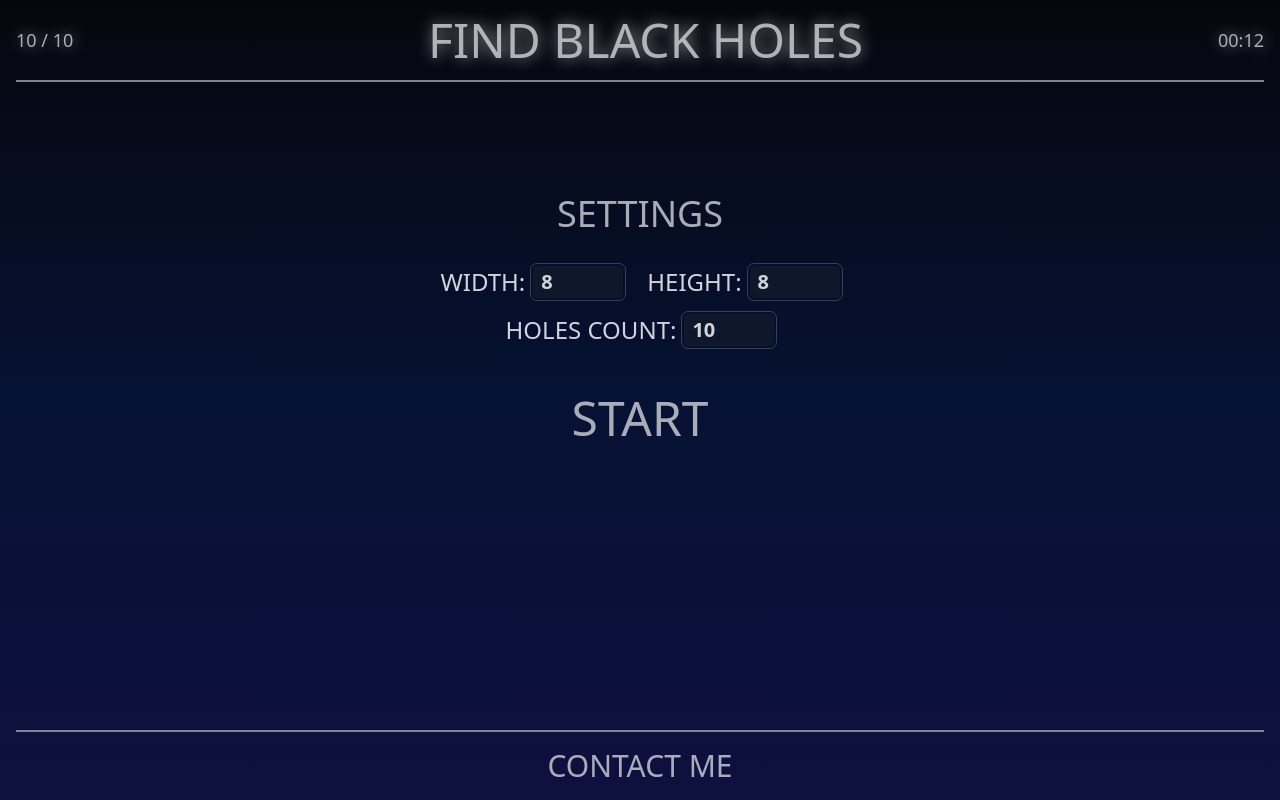
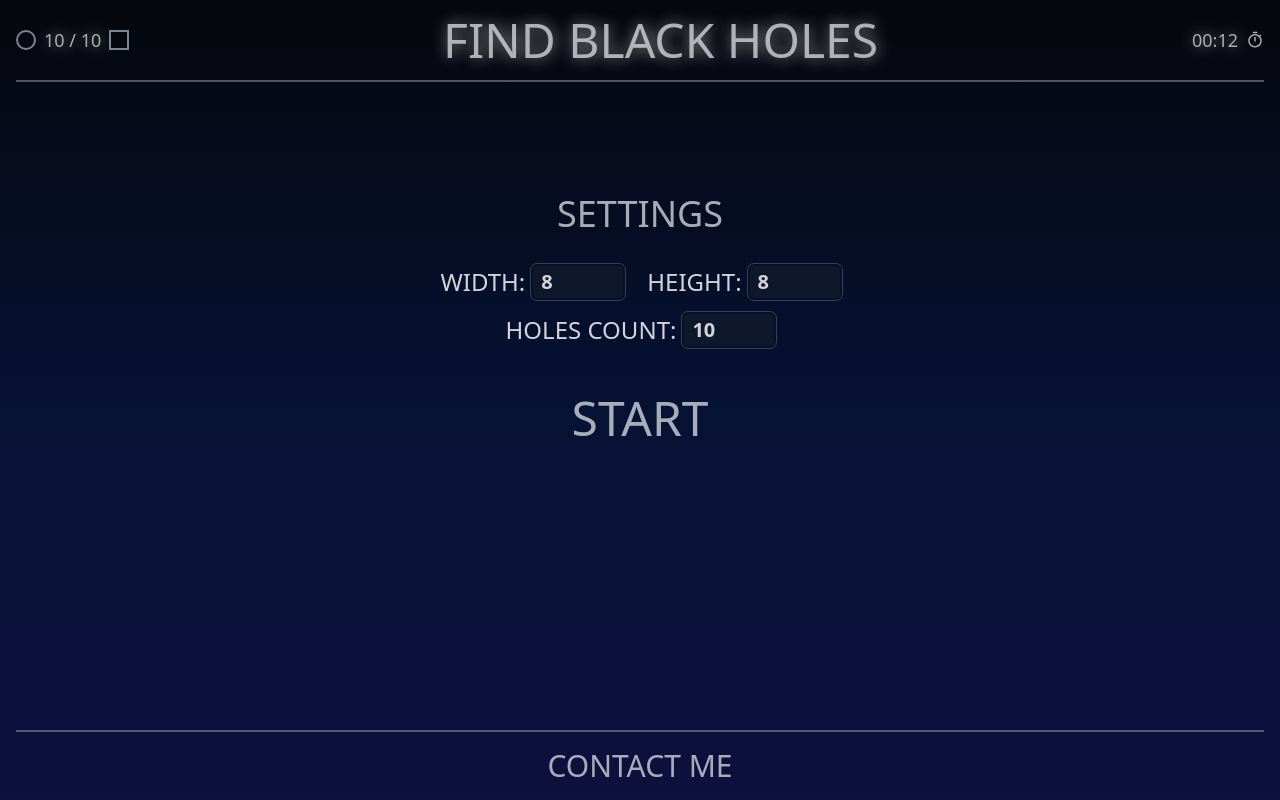
Before and after one commit to Nedilko/black-hole, a React (Create React App) app: page / in a window 1280 px wide. Built offline with nearby package versions, Linux system fonts and the light colour scheme.

Commit message:
ui adjustements

```diff
--- a/src/App.tsx
+++ b/src/App.tsx
@@ -54,7 +54,7 @@ function App() {
   return (
     <div className="font-extralight bg-gradient-to-b from-[#06070d] via-[#061234] to-[#0e103e]">
       <div className="flex flex-col min-h-screen p-4 overflow-x-scroll">
-        <header className="flex justify-center border-b-2 pb-4 border-gray-400/80">
+        <header className="flex justify-center border-b-2 pb-4 border-gray-400/50">
           <Header cellsCount={10} openedCellsCount={10} timer={'00:12'} />
         </header>
         <main className="flex flex-col mt-24 justify-center items-center">
--- a/src/components/UI/Footer.tsx
+++ b/src/components/UI/Footer.tsx
@@ -1,6 +1,8 @@
+import React from 'react';
+
 const Footer = () => {
   return (
-    <div className="flex w-full text-3xl text-gray-300/80 uppercase justify-center border-t-2 pt-4 border-gray-400/80">
+    <div className="flex w-full text-3xl text-gray-300/80 uppercase justify-center border-t-2 pt-4 border-gray-400/50">
       <a
         className="hover:cursor-pointer hover:text-shadow hover:text-gray-300 transition-all duration-150"
         href="mailto:alexandr.nedilko@gmail.com"
@@ -11,4 +13,4 @@ const Footer = () => {
   );
 };
 
-export default Footer;
+export default React.memo(Footer);
--- a/src/components/UI/Header.tsx
+++ b/src/components/UI/Header.tsx
@@ -1,3 +1,6 @@
+import React from 'react';
+import { MdOutlineTimer } from 'react-icons/md';
+
 type PropsType = {
   cellsCount: number;
   openedCellsCount: number;
@@ -7,11 +10,18 @@ type PropsType = {
 const Header = ({ cellsCount, openedCellsCount, timer }: PropsType) => {
   return (
     <div className="flex justify-between w-full items-center text-5xl text-gray-300/80 uppercase text-shadow">
-      <div className="py-21 flex text-lg">{`${cellsCount} / ${openedCellsCount}`}</div>
+      <div className="py-21 flex text-lg items-center">
+        <span className="flex w-5 h-5 border-2 border-gray-400/80 mr-2 rounded-full" />
+        {`${openedCellsCount} / ${cellsCount}`}
+        <span className="flex w-5 h-5 border-2 border-gray-400/80 ml-2" />
+      </div>
       <div className="flex">find black holes</div>
-      <div className="flex text-lg">{timer}</div>
+      <div className="flex text-lg items-center">
+        {timer}
+        <MdOutlineTimer className="ml-2" />
+      </div>
     </div>
   );
 };
 
-export default Header;
+export default React.memo(Header);
```
